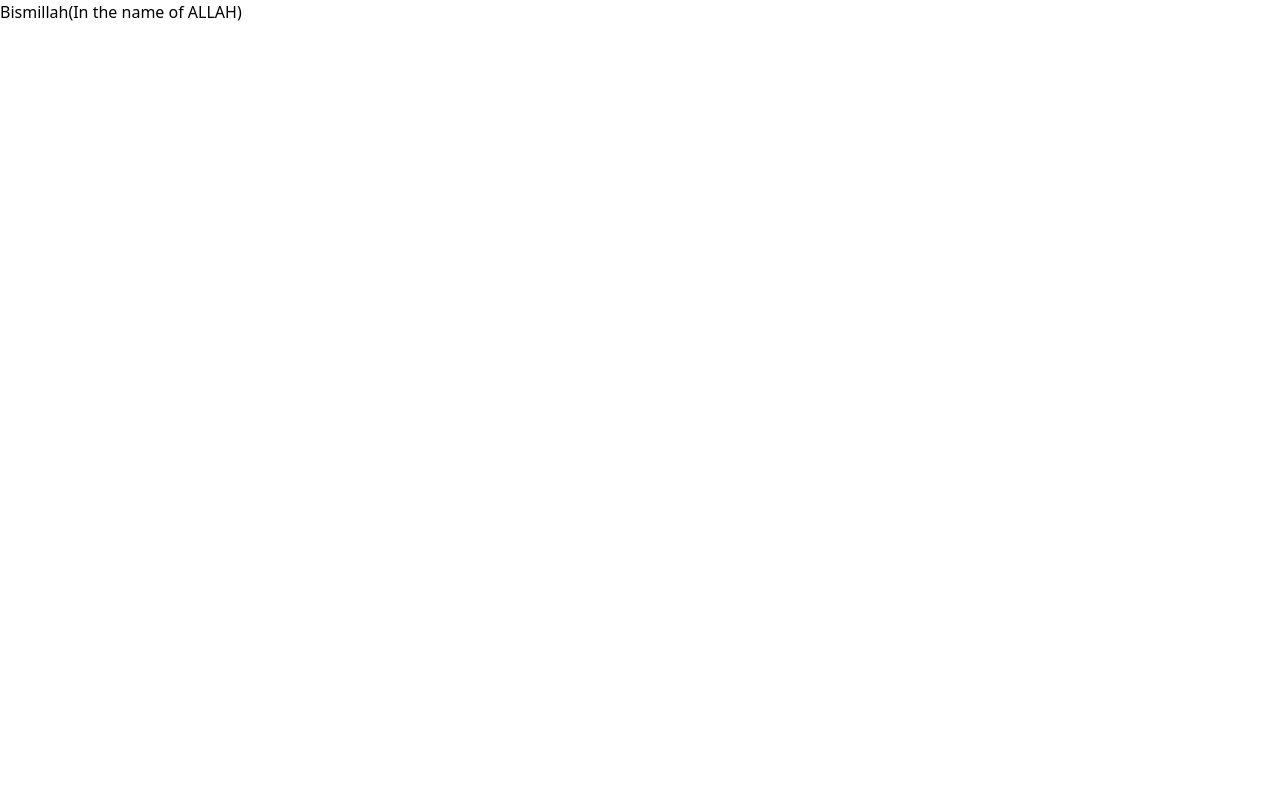
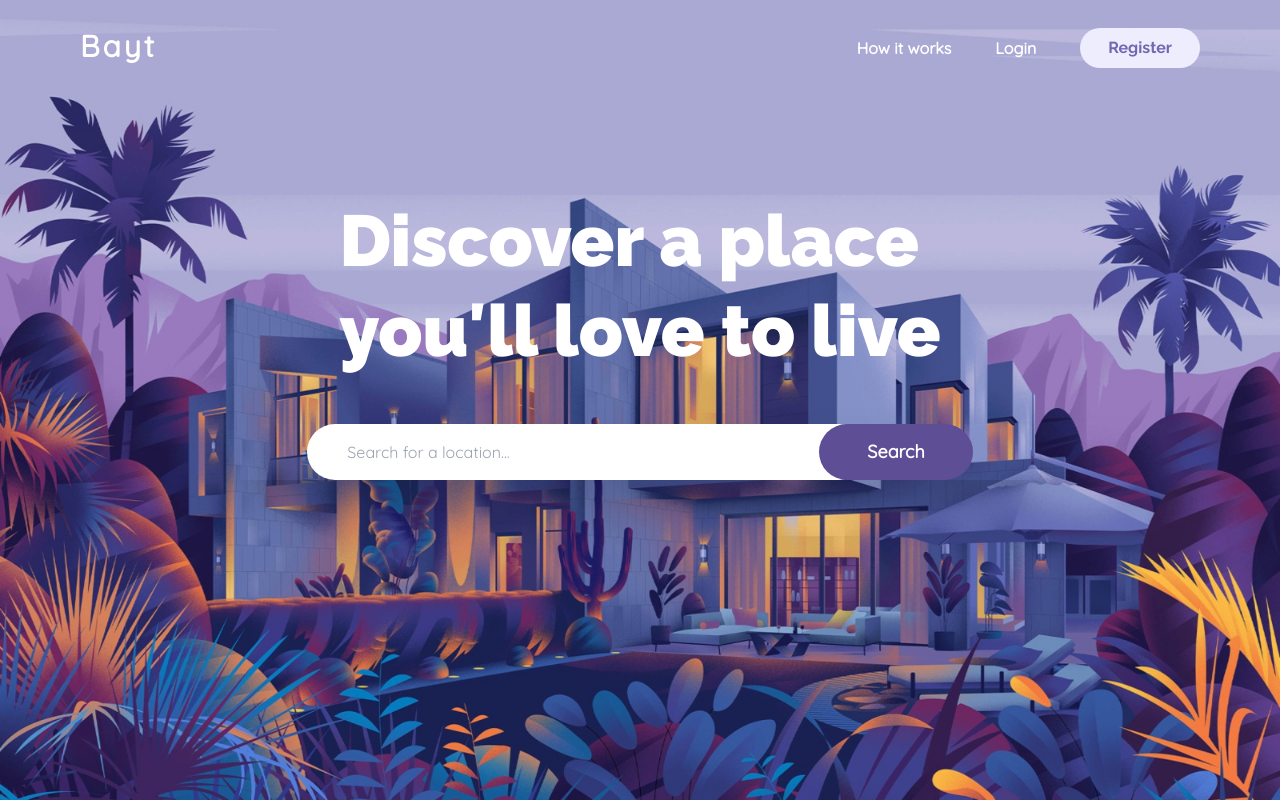
Before and after one commit to abumubaarak/Bayt, a React (Create React App) app in the folder client/: page / in a window 1280 px wide. Built offline with nearby package versions, Linux system fonts and the light colour scheme; the HTML template or start-up script is replaced by a standard one.

Commit message:
Landing page completed :sparkles:

```diff
--- a/client/public/index.html
+++ b/client/public/index.html
@@ -5,6 +5,10 @@
     <link rel="icon" href="%PUBLIC_URL%/favicon.ico" />
     <meta name="viewport" content="width=device-width, initial-scale=1" />
     <meta name="theme-color" content="#000000" />
+    <link rel="preconnect" href="https://fonts.gstatic.com">
+    <link rel="preconnect" href="https://fonts.gstatic.com">
+<link href="https://fonts.googleapis.com/css2?family=Raleway:wght@500;600;700;900&display=swap" rel="stylesheet">
+<link href="https://fonts.googleapis.com/css?family=Quicksand:400;500;600;700;800&display=swap" rel="stylesheet">
     <meta
       name="description"
       content="Web site created using create-react-app"
--- a/client/src/App.tsx
+++ b/client/src/App.tsx
@@ -1,9 +1,10 @@
 import React from 'react';
+import Homepage from './components/Homepage';
 
 function App() {
   return (
-    <div >
-      <h1>Bismillah(In the name of ALLAH)</h1>
+    <div>
+      <Homepage/>
     </div>
   );
 }
--- /dev/null
+++ b/client/src/components/Form.component.jsx
@@ -0,0 +1,17 @@
+import React from "react";
+
+export default function Form() {
+  return (
+    <form className="w-50 flex shadow-2xl justify-center mt-12 font-sand">
+      <input
+        type="search"
+        className="bg-white -mr-12 rounded-full flex-base px-10 py-4"
+        name="location"
+        placeholder="Search for a location..."
+      />
+      <button className="rounded-full px-12 py-2  bg-500 text-white text-lg font-bold">
+        Search
+      </button>
+    </form>
+  );
+}
--- /dev/null
+++ b/client/src/components/Homepage.jsx
@@ -0,0 +1,23 @@
+import React from "react";
+import Form from "./Form.component";
+import Logo from "./Logo.component";
+import Navigation from "./Navigation.component";
+
+export default function Homepage() {
+  return (
+    <div class="bg-main w-screen h-screen bg-no-repeat bg-cover  bg-center">
+      <div className="flex justify-between  px-20 pt-7">
+        <Logo />
+        <Navigation />
+      </div>
+      <main className="mt-32 flex justify-center flex-col items-center ">
+        <h1 className="text-7xl text-white font-black  leading-tight font-railway">
+          Discover a place
+          <br />
+          you&prime;ll love to live
+        </h1>
+        <Form />
+      </main>
+    </div>
+  );
+}
--- /dev/null
+++ b/client/src/components/Logo.component.jsx
@@ -0,0 +1,9 @@
+import React from "react";
+
+export default function Logo() {
+  return (
+    <h1 className="text-3xl font-black text-white font-sand tracking-widest ">
+      Bayt
+    </h1>
+  );
+}
--- /dev/null
+++ b/client/src/components/Navigation.component.jsx
@@ -0,0 +1,13 @@
+import React from "react";
+
+export default function Navigation() {
+  return (
+    <ul className="flex flex-row cursor-pointer items-center text-base font-sand font-bold space-x-11 text-white">
+      <li>How it works</li>
+      <li>Login</li>
+      <li className="bg-50  mx-4 px-7 py-2  text-400   font-railway  rounded-3xl">
+        Register
+      </li>
+    </ul>
+  );
+}
--- a/client/tailwind.config.js
+++ b/client/tailwind.config.js
@@ -1,11 +1,37 @@
 module.exports = {
-  purge: ['./src/**/*.{js,jsx,ts,tsx}', './public/index.html'],
+  purge: ["./src/**/*.{js,jsx,ts,tsx}", "./public/index.html"],
   darkMode: false, // or 'media' or 'class'
   theme: {
-    extend: {},
+    extend: {
+      backgroundImage: (theme) => ({
+        main: "url('/src/assets/background.jpg')",
+      }),
+      colors: {
+        50: "#eeedfe",
+        100: "#cecce7",
+        200: "#acabd4",
+        300: "#8e89c2",
+        400: "#7367af",
+        500: "#5e4e96",
+        600: "#4d3c75",
+        700: "#3a2b54",
+        800: "#241935",
+        900: "#0f0817",
+      },
+      fontFamily: {
+        'sand': ["Quicksand"],
+        'railway':['Raleway']
+      },
+      width:{
+        '50':'50rem'
+      },
+      flex:{
+        'base':'0 0 70%'
+      },
+    },
   },
   variants: {
     extend: {},
   },
   plugins: [],
-}
+};
```
Also changed, not shown: client/src/assets/background.jpg (added).
